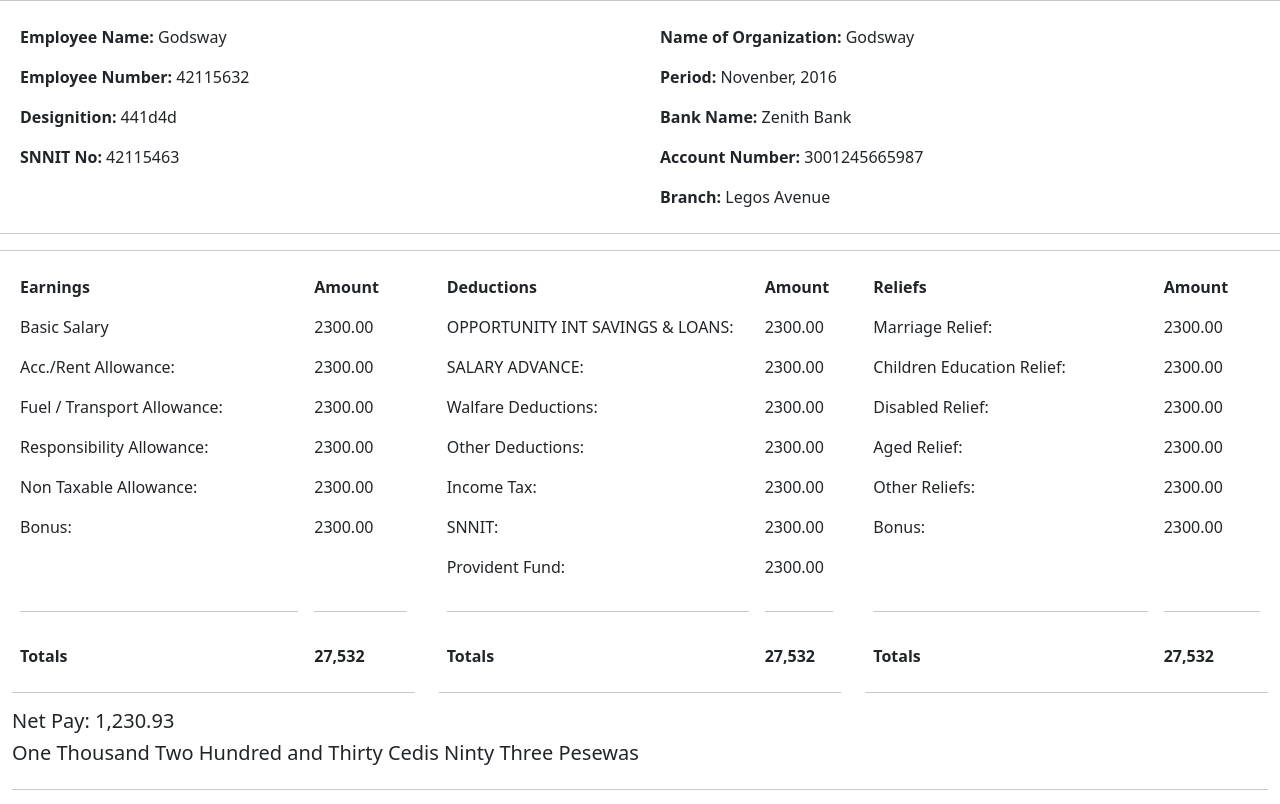
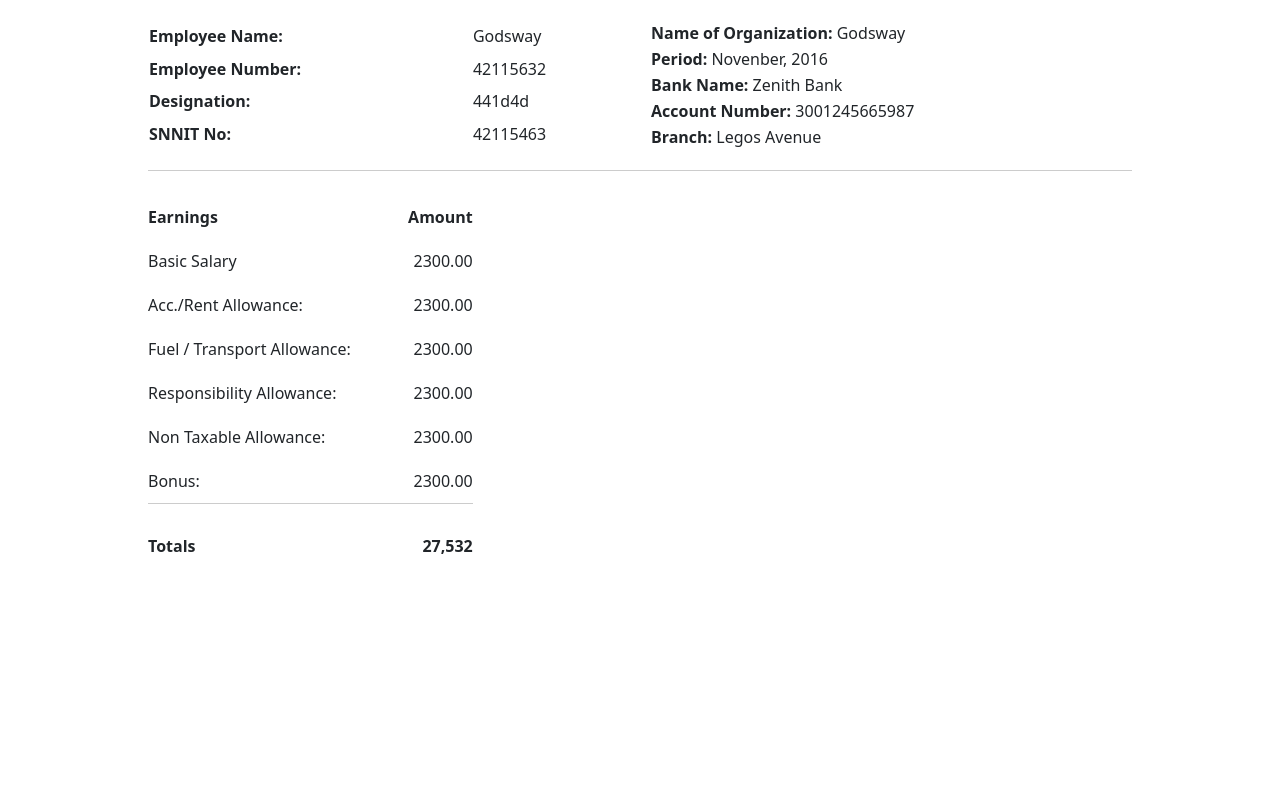
Before and after one commit to dsa30/dashboard-payroll, a plain HTML site: page index.html in a window 1280 px wide. Drawn offline with nearby package versions, Linux system fonts and the light colour scheme.

Commit message:
add index

```diff
--- a/index.html
+++ b/index.html
@@ -12,210 +12,98 @@
     />
   </head>
   <body>
-    <div class="container-fluid">
-      <div class="row mb-lg">
-        <hr />
-        <div class="col-xs-12 col-md-6">
-          <table class="table table-borderless">
+    <div style="padding: 20px; margin: 0 auto; width: 80%;">
+      <div style="border-bottom: 1px solid #ccc; padding-bottom: 20px;">
+        <div style="display: flex; justify-content: space-between;">
+          <table style="width: 50%; margin-right: 20px;">
             <tbody>
               <tr>
-                <td><span class="fw-bold">Employee Name:</span> Godsway</td>
+                <td style="font-weight: bold;">Employee Name:</td>
+                <td>Godsway</td>
               </tr>
               <tr>
-                <td><span class="fw-bold">Employee Number:</span> 42115632</td>
+                <td style="font-weight: bold;">Employee Number:</td>
+                <td>42115632</td>
               </tr>
               <tr>
-                <td><span class="fw-bold">Designition:</span> 441d4d</td>
+                <td style="font-weight: bold;">Designation:</td>
+                <td>441d4d</td>
               </tr>
               <tr>
-                <td><span class="fw-bold">SNNIT No:</span> 42115463</td>
+                <td style="font-weight: bold;">SNNIT No:</td>
+                <td>42115463</td>
+              </tr>
+            </tbody>
+          </table>
+          <table style="width: 50%;">
+            <tbody>
+              <tr>
+                <td>
+                  <span style="font-weight: bold;">Name of Organization:</span> Godsway
+                </td>
+              </tr>
+              <tr>
+                <td><span style="font-weight: bold;">Period:</span> Novenber, 2016</td>
+              </tr>
+              <tr>
+                <td><span style="font-weight: bold;">Bank Name:</span> Zenith Bank</td>
+              </tr>
+              <tr>
+                <td>
+                  <span style="font-weight: bold;">Account Number:</span> 3001245665987
+                </td>
+              </tr>
+              <tr>
+                <td><span style="font-weight: bold;">Branch:</span> Legos Avenue</td>
               </tr>
             </tbody>
           </table>
         </div>
-        <div class="col-xs-12 col-md-6">
-          <table class="table table-borderless">
+      </div>
+      <br>
+
+      <div style="display: flex; justify-content: space-between;">
+        <div style="width: 33%;">
+          <table style="width: 100%;">
             <tbody>
               <tr>
-                <td>
-                  <span class="fw-bold">Name of Organization:</span> Godsway
-                </td>
+                <th style="text-align: left; padding: 10px 0;">Earnings</th>
+                <th style="text-align: right; padding: 10px 0;">Amount</th>
               </tr>
               <tr>
-                <td><span class="fw-bold">Period:</span> Novenber, 2016</td>
+                <td style="padding: 10px 0;">Basic Salary</td>
+                <td style="text-align: right; padding: 10px 0;">2300.00</td>
               </tr>
               <tr>
-                <td><span class="fw-bold">Bank Name:</span> Zenith Bank</td>
+                <td style="padding: 10px 0;">Acc./Rent Allowance:</td>
+                <td style="text-align: right; padding: 10px 0;">2300.00</td>
               </tr>
               <tr>
-                <td>
-                  <span class="fw-bold">Account Number:</span> 3001245665987
-                </td>
+                <td style="padding: 10px 0;">Fuel / Transport Allowance:</td>
+                <td style="text-align: right; padding: 10px 0;">2300.00</td>
               </tr>
               <tr>
-                <td><span class="fw-bold">Branch:</span> Legos Avenue</td>
+                <td style="padding: 10px 0;">Responsibility Allowance:</td>
+                <td style="text-align: right; padding: 10px 0;">2300.00</td>
+              </tr>
+              <tr>
+                <td style="padding: 10px 0;">Non Taxable Allowance:</td>
+                <td style="text-align: right; padding: 10px 0;">2300.00</td>
+              </tr>
+              <tr>
+                <td style="padding: 10px 0;">Bonus:</td>
+                <td style="text-align: right; padding: 10px 0;">2300.00</td>
+              </tr>
+              <tr>
+                <td style="border-top: 1px solid #ccc; padding: 10px 0;"></td>
+                <td style="border-top: 1px solid #ccc; text-align: right; padding: 10px 0;"></td>
+              </tr>
+              <tr>
+                <th style="padding: 10px 0;">Totals</th>
+                <th style="text-align: right; padding: 10px 0;">27,532</th>
               </tr>
             </tbody>
           </table>
-        </div>
-        <hr />
-      </div>
-      <!-- Second Section -->
-      <div class="row">
-        <hr />
-        <div class="col-sm-12 col-lg-4">
-          <table class="table table-borderless">
-            <tbody>
-              <tr>
-                <th scope="row">Earnings</th>
-                <th>Amount</th>
-              </tr>
-              <tr>
-                <td>Basic Salary</td>
-                <td>2300.00</td>
-              </tr>
-              <tr>
-                <td>Acc./Rent Allowance:</td>
-                <td>2300.00</td>
-              </tr>
-              <tr>
-                <td>Fuel / Transport Allowance:</td>
-                <td>2300.00</td>
-              </tr>
-              <tr>
-                <td>Responsibility Allowance:</td>
-                <td>2300.00</td>
-              </tr>
-              <tr>
-                <td>Non Taxable Allowance:</td>
-                <td>2300.00</td>
-              </tr>
-              <tr>
-                <td>Bonus:</td>
-                <td>2300.00</td>
-              </tr>
-
-              <tr>
-                <td class="invisible">spacing</td>
-                <td class="invisible">spacing</td>
-              </tr>
-              <tr>
-                <td><hr /></td>
-                <td><hr /></td>
-              </tr>
-              <tr class="mt-8">
-                <th>Totals</th>
-                <th>27,532</th>
-              </tr>
-              <!-- Long Totals -->
-            </tbody>
-          </table>
-          <hr />
-        </div>
-        <div class="col-sm-12 col-lg-4">
-          <table class="table table-borderless">
-            <tbody>
-              <tr>
-                <th scope="row">Deductions</th>
-                <th>Amount</th>
-              </tr>
-              <tr>
-                <td>OPPORTUNITY INT SAVINGS & LOANS:</td>
-                <td>2300.00</td>
-              </tr>
-              <tr>
-                <td>SALARY ADVANCE:</td>
-                <td>2300.00</td>
-              </tr>
-              <tr>
-                <td>Walfare Deductions:</td>
-                <td>2300.00</td>
-              </tr>
-              <tr>
-                <td>Other Deductions:</td>
-                <td>2300.00</td>
-              </tr>
-              <tr>
-                <td>Income Tax:</td>
-                <td>2300.00</td>
-              </tr>
-              <tr>
-                <td>SNNIT:</td>
-                <td>2300.00</td>
-              </tr>
-              <tr>
-                <td>Provident Fund:</td>
-                <td>2300.00</td>
-              </tr>
-              <tr>
-                <td><hr /></td>
-                <td><hr /></td>
-              </tr>
-              <tr>
-                <th>Totals</th>
-                <th>27,532</th>
-              </tr>
-            </tbody>
-          </table>
-          <hr />
-        </div>
-        <div class="col-sm-12 col-lg-4">
-          <table class="table table-borderless">
-            <tbody>
-              <tr>
-                <th scope="row" class="underline">Reliefs</th>
-                <th>Amount</th>
-              </tr>
-              <tr>
-                <td>Marriage Relief:</td>
-                <td>2300.00</td>
-              </tr>
-              <tr>
-                <td>Children Education Relief:</td>
-                <td>2300.00</td>
-              </tr>
-              <tr>
-                <td>Disabled Relief:</td>
-                <td>2300.00</td>
-              </tr>
-              <tr>
-                <td>Aged Relief:</td>
-                <td>2300.00</td>
-              </tr>
-              <tr>
-                <td>Other Reliefs:</td>
-                <td>2300.00</td>
-              </tr>
-              <tr>
-                <td>Bonus:</td>
-                <td>2300.00</td>
-              </tr>
-              <tr>
-                <td class="invisible">spacing</td>
-                <td class="invisible">spacing</td>
-              </tr>
-              <tr>
-                <td><hr /></td>
-                <td><hr /></td>
-              </tr>
-              <tr>
-                <th>Totals</th>
-                <th>27,532</th>
-              </tr>
-            </tbody>
-          </table>
-          <hr />
-        </div>
-      </div>
-      <div class="row">
-        <div class="col">
-          <h5>Net Pay: 1,230.93</h5>
-          <h5>One Thousand Two Hundred and Thirty Cedis Ninty Three Pesewas</h5>
-        </div>
-      </div>
-      <hr />
-      <!-- End of Second Section -->
-    </div>
     <script
       src="https://cdn.jsdelivr.net/npm/bootstrap@5.2.3/dist/js/bootstrap.bundle.min.js"
       integrity="sha384-kenU1KFdBIe4zVF0s0G1M5b4hcpxyD9F7jL+jjXkk+Q2h455rYXK/7HAuoJl+0I4"
```
